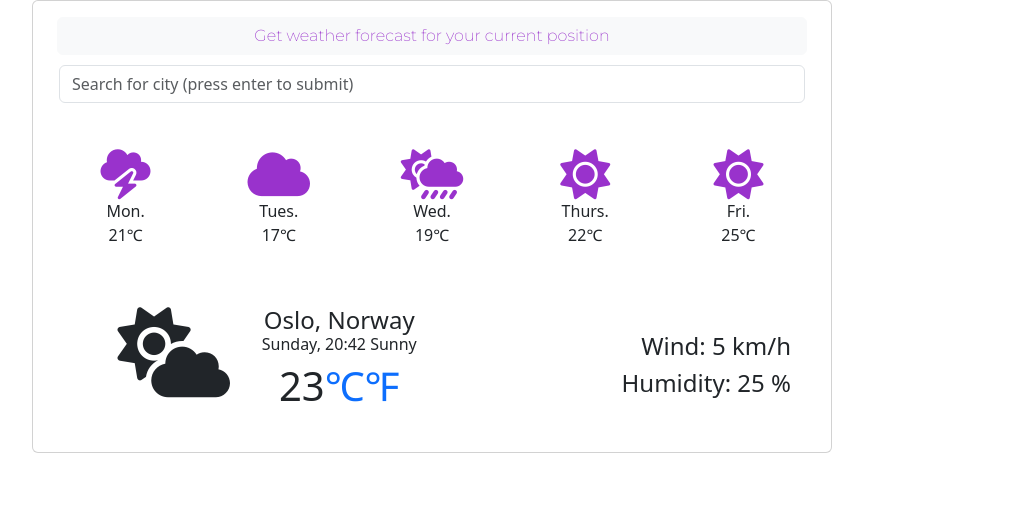
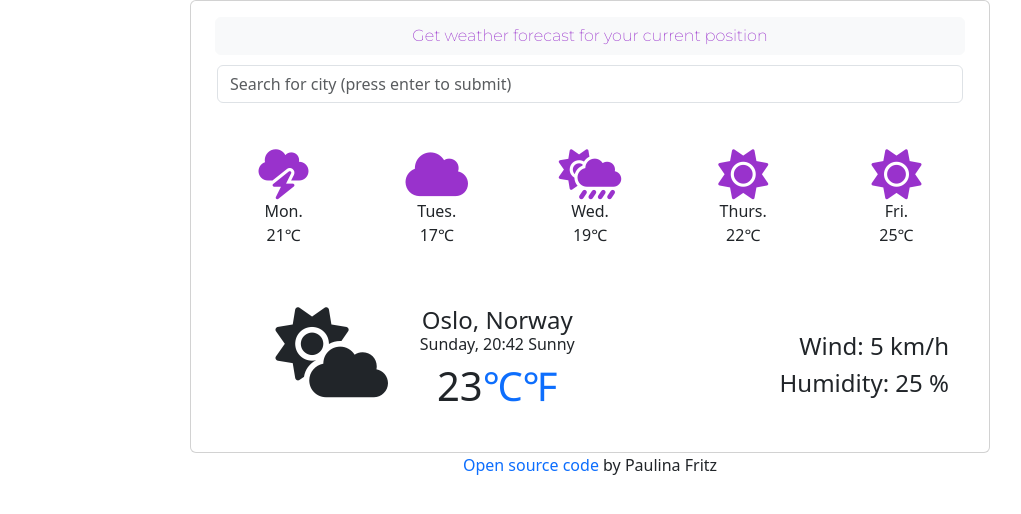
Before and after one commit to pralinaink/awesome-weather-app, a plain HTML site: page index.html in a window 1280 px wide. Shown: the whole page, without its empty margins (50-1071 px from the left). Drawn offline with nearby package versions, Linux system fonts and the light colour scheme; no server answers.

Commit message:
Added link to GitHub, centered container

```diff
--- a/index.html
+++ b/index.html
@@ -29,7 +29,7 @@
   </head>
   <body>
     <div class="container">
-      <div class="card" style="width: 50rem;">
+      <div class="card" style="width: 50rem">
         <div class="card-body">
           <div class="mb-3">
             <button type="button" class="btn btn-light" id="location">
@@ -102,6 +102,12 @@
           </div>
         </div>
       </div>
+      <p class="footer">
+        <a href="https://github.com/pralinaink/awesome-weather-app">
+          Open source code
+        </a>
+        by Paulina Fritz
+      </p>
     </div>
     <script src="src/index.js"></script>
   </body>
--- a/src/style.css
+++ b/src/style.css
@@ -51,3 +51,13 @@ a:hover {
   margin: 0 auto;
   color: #9932cc;
 }
+
+.card {
+  display: block;
+  margin: 0 auto;
+}
+.footer {
+  display: block;
+  margin: 60px, auto;
+  text-align: center;
+}
```
